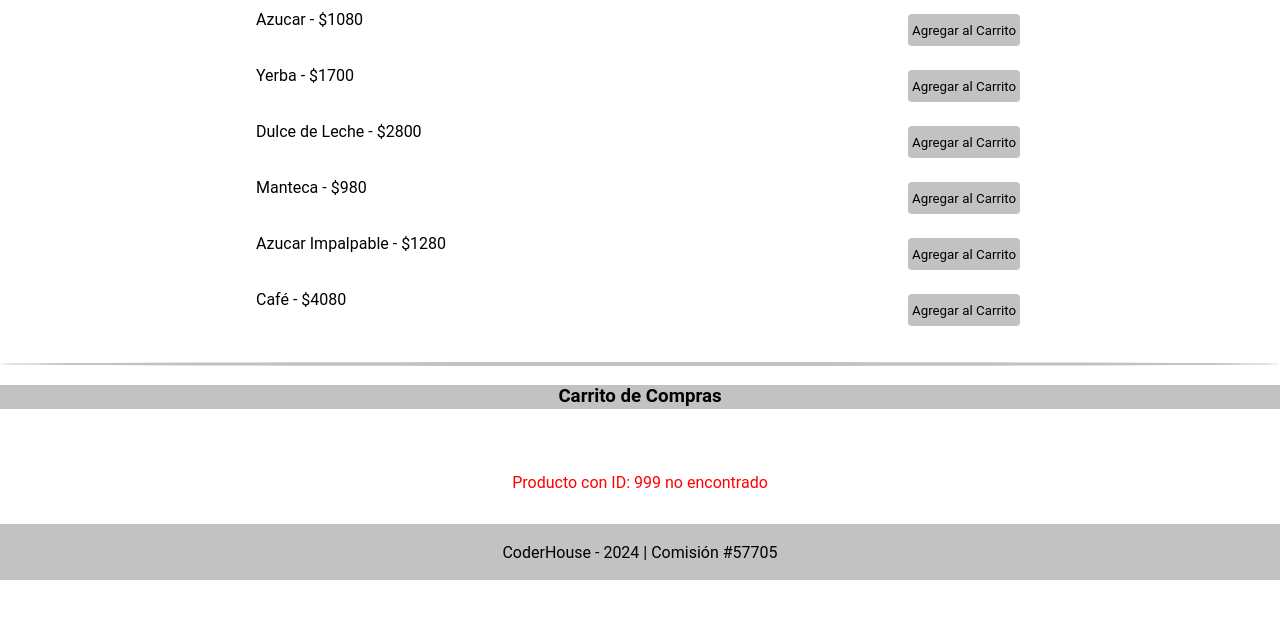
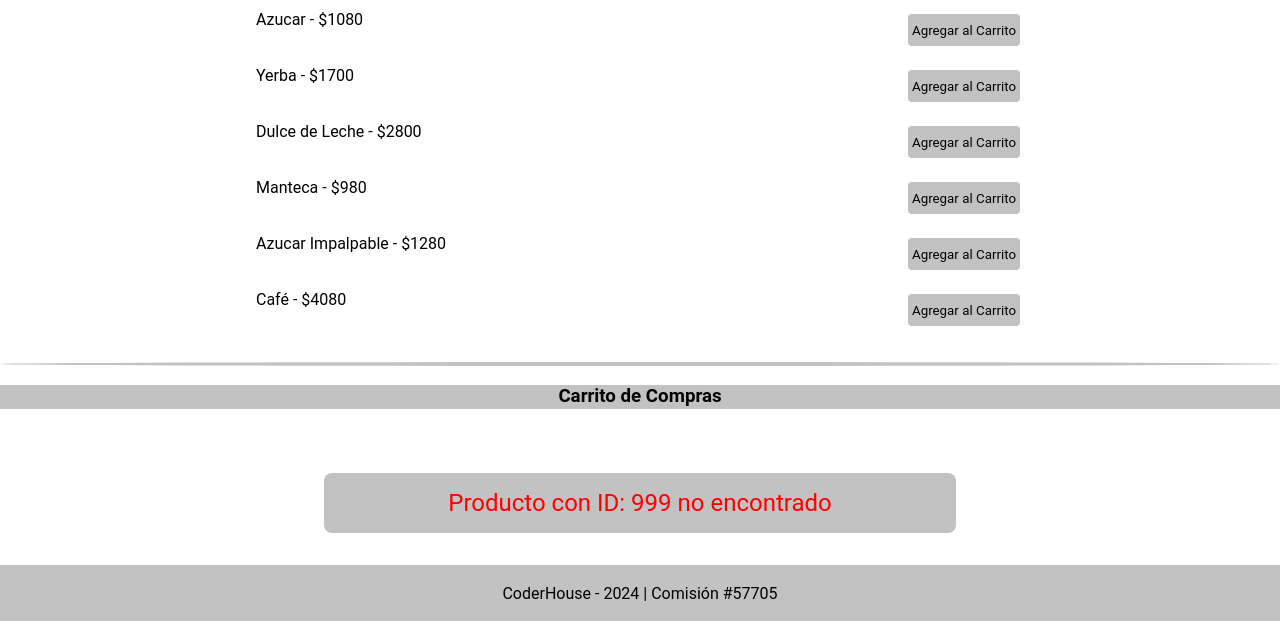
Before and after one commit to Drako01/javascript---57705, a plain HTML site: page products.html in a window 1280 px wide. Shown: the part 175-800 px from the top of the page. Drawn offline with Linux system fonts and the light colour scheme.

Commit message:
Clase 13

```diff
--- a/css/style.css
+++ b/css/style.css
@@ -135,11 +135,12 @@ body.dark-mode {
     width: calc(100% - 2rem);
 }
 
-.cart_title{
+.cart_title {
     background-color: #c2c2c2;
     height: 1.5rem;
 }
-.button_grey{
+
+.button_grey {
     background-color: #c2c2c2;
     height: 2rem;
     padding: .25rem;
@@ -148,7 +149,8 @@ body.dark-mode {
     cursor: pointer;
     margin: .25rem;
 }
-.button_grey:hover{
+
+.button_grey:hover {
     background-color: #fff;
     border: 1px solid #c2c2c2;
 }
@@ -204,7 +206,17 @@ body.dark-mode {
     padding: 10px;
 }
 
-#error_carrito{
+#error_carrito {
+    padding-bottom: 2rem;
+    display: flex;
+    justify-content: center;
+}
+
+#error_carrito p {
+    width: 600px;
+    background-color: #c2c2c2;
+    font-size: 1.5rem;
+    padding: 1rem;
     text-align: center;
-    padding-bottom: 2rem;
+    border-radius: .5rem;
 }
```
